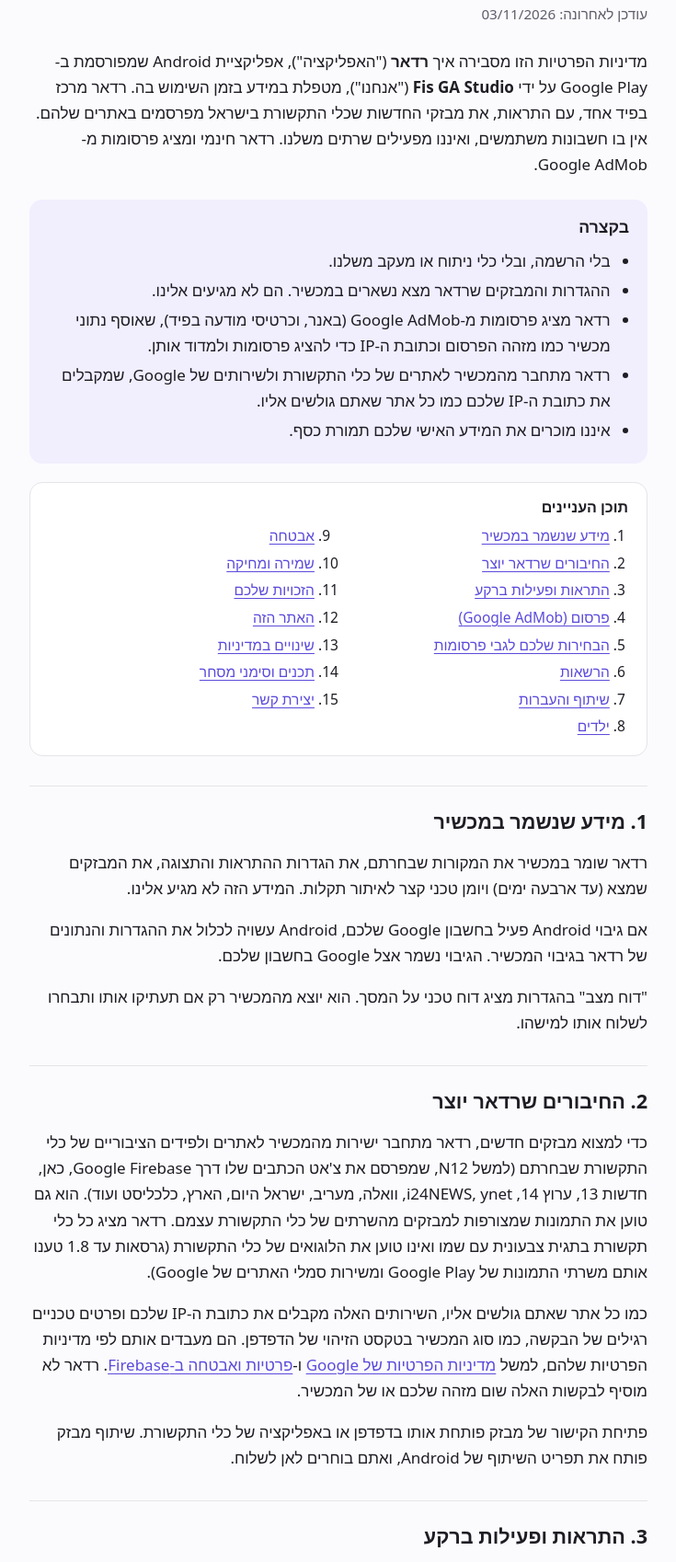
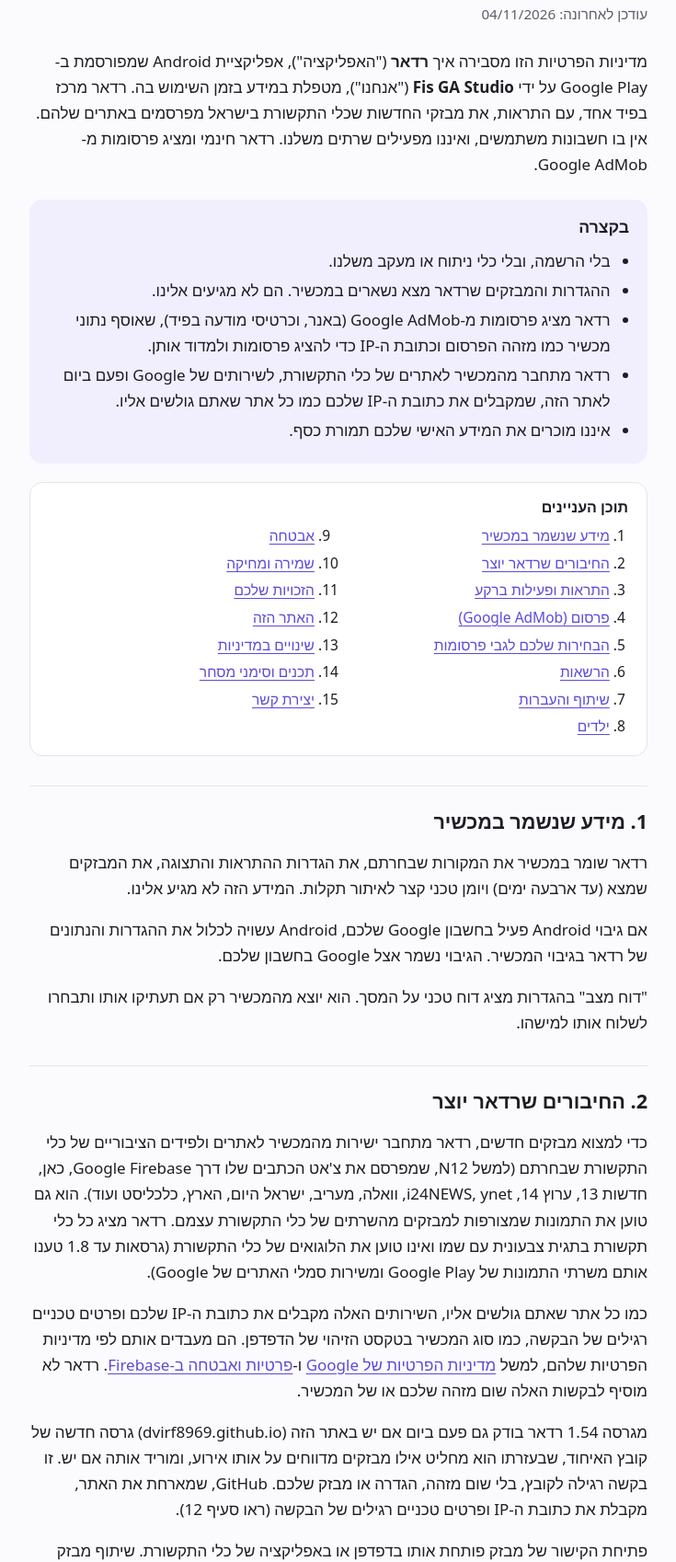
Before and after one commit to Dvirf8969/dvirf8969.github.io, a plain HTML site: page radar-privacy-he.html in a window 1280 px wide. Shown: the part 184-1882 px from the top of the page at 92% size, without its empty margins (272-1007 px from the left). Drawn offline with Linux system fonts and the light colour scheme.

Commit message:
Radar privacy policy: the daily request for the grouping file from this site (from 1.54)

```diff
--- a/radar-privacy-he.html
+++ b/radar-privacy-he.html
@@ -37,7 +37,7 @@
     <div class="doc-head">
       <p class="kicker">מדיניות פרטיות</p>
       <h1>מדיניות הפרטיות של רדאר</h1>
-      <p class="updated">עודכן לאחרונה: 03/11/2026</p>
+      <p class="updated">עודכן לאחרונה: 04/11/2026</p>
     </div>
 
     <p>מדיניות הפרטיות הזו מסבירה איך <strong>רדאר</strong> ("האפליקציה"), אפליקציית Android שמפורסמת ב-Google Play על ידי <strong>Fis GA Studio</strong> ("אנחנו"), מטפלת במידע בזמן השימוש בה. רדאר מרכז בפיד אחד, עם התראות, את מבזקי החדשות שכלי התקשורת בישראל מפרסמים באתרים שלהם. אין בו חשבונות משתמשים, ואיננו מפעילים שרתים משלנו. רדאר חינמי ומציג פרסומות מ-Google AdMob.</p>
@@ -48,7 +48,7 @@
         <li>בלי הרשמה, ובלי כלי ניתוח או מעקב משלנו.</li>
         <li>ההגדרות והמבזקים שרדאר מצא נשארים במכשיר. הם לא מגיעים אלינו.</li>
         <li>רדאר מציג פרסומות מ-Google AdMob (באנר, וכרטיסי מודעה בפיד), שאוסף נתוני מכשיר כמו מזהה הפרסום וכתובת ה-IP כדי להציג פרסומות ולמדוד אותן.</li>
-        <li>רדאר מתחבר מהמכשיר לאתרים של כלי התקשורת ולשירותים של Google, שמקבלים את כתובת ה-IP שלכם כמו כל אתר שאתם גולשים אליו.</li>
+        <li>רדאר מתחבר מהמכשיר לאתרים של כלי התקשורת, לשירותים של Google ופעם ביום לאתר הזה, שמקבלים את כתובת ה-IP שלכם כמו כל אתר שאתם גולשים אליו.</li>
         <li>איננו מוכרים את המידע האישי שלכם תמורת כסף.</li>
       </ul>
     </div>
@@ -82,6 +82,7 @@
     <h2 id="connections">2. החיבורים שרדאר יוצר</h2>
     <p>כדי למצוא מבזקים חדשים, רדאר מתחבר ישירות מהמכשיר לאתרים ולפידים הציבוריים של כלי התקשורת שבחרתם (למשל N12, שמפרסם את צ'אט הכתבים שלו דרך Google Firebase, כאן, חדשות 13, ערוץ 14, i24NEWS, ynet, וואלה, מעריב, ישראל היום, הארץ, כלכליסט ועוד). הוא גם טוען את התמונות שמצורפות למבזקים מהשרתים של כלי התקשורת עצמם. רדאר מציג כל כלי תקשורת בתגית צבעונית עם שמו ואינו טוען את הלוגואים של כלי התקשורת (גרסאות עד 1.8 טענו אותם משרתי התמונות של Google Play ומשירות סמלי האתרים של Google).</p>
     <p>כמו כל אתר שאתם גולשים אליו, השירותים האלה מקבלים את כתובת ה-IP שלכם ופרטים טכניים רגילים של הבקשה, כמו סוג המכשיר בטקסט הזיהוי של הדפדפן. הם מעבדים אותם לפי מדיניות הפרטיות שלהם, למשל <a href="https://policies.google.com/privacy">מדיניות הפרטיות של Google</a> ו-<a href="https://firebase.google.com/support/privacy">פרטיות ואבטחה ב-Firebase</a>. רדאר לא מוסיף לבקשות האלה שום מזהה שלכם או של המכשיר.</p>
+    <p>מגרסה 1.54 רדאר בודק גם פעם ביום אם יש באתר הזה (dvirf8969.github.io) גרסה חדשה של קובץ האיחוד, שבעזרתו הוא מחליט אילו מבזקים מדווחים על אותו אירוע, ומוריד אותה אם יש. זו בקשה רגילה לקובץ, בלי שום מזהה, הגדרה או מבזק שלכם. GitHub, שמארחת את האתר, מקבלת את כתובת ה-IP ופרטים טכניים רגילים של הבקשה (ראו סעיף 12).</p>
     <p>פתיחת הקישור של מבזק פותחת אותו בדפדפן או באפליקציה של כלי התקשורת. שיתוף מבזק פותח את תפריט השיתוף של Android, ואתם בוחרים לאן לשלוח.</p>
 
     <h2 id="notifications">3. התראות ופעילות ברקע</h2>
```
Also changed, not shown: radar-privacy.html (+3 -2 lines).
